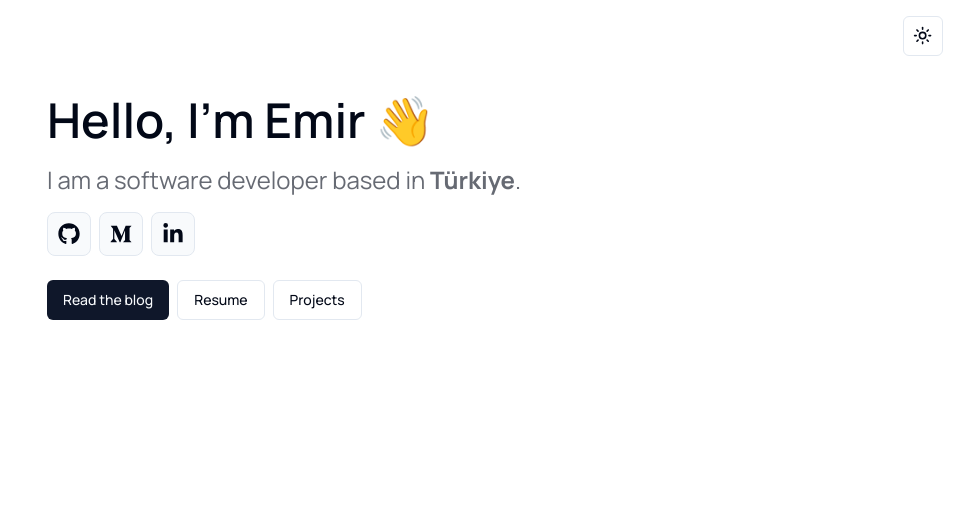
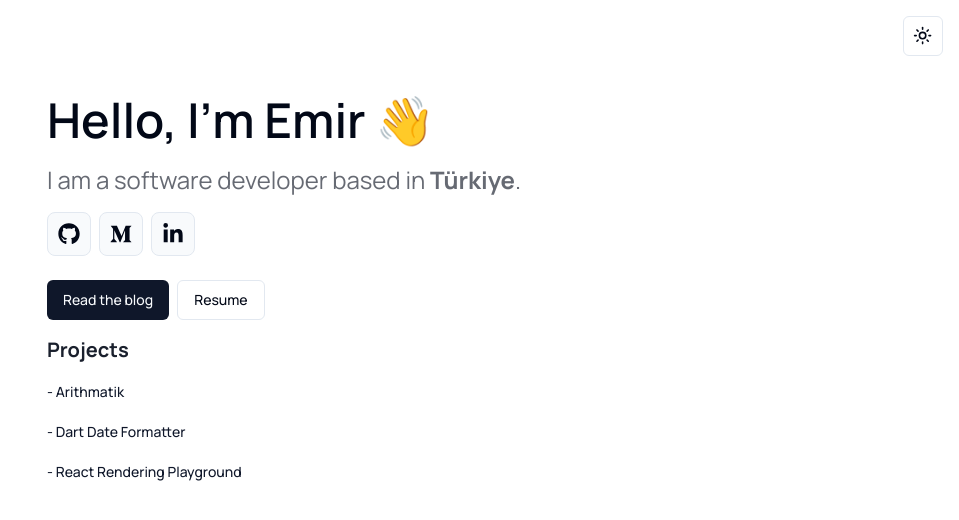
Before and after one commit to emirhalici/personal-page-next, a Next.js app: page / in a window 1280 px wide. Shown: the top 520 px of the page, without its empty margins (321-1280 px from the left). Built offline with nearby package versions, Linux system fonts and the light colour scheme.

Commit message:
feat: add project links

```diff
--- /dev/null
+++ b/components/ui/url.tsx
@@ -0,0 +1,17 @@
+interface UrlProps {
+  href: string;
+  children: React.ReactNode;
+  className?: string;
+}
+export function Url({ children, href, className }: UrlProps) {
+  return (
+    <a
+      href={href}
+      target="_blank"
+      rel="noopener noreferrer"
+      className={className}
+    >
+      {children}
+    </a>
+  );
+}
--- a/pages/index.tsx
+++ b/pages/index.tsx
@@ -2,6 +2,7 @@ import { Manrope } from "next/font/google";
 import Link from "next/link";
 import { Button } from "~/components/ui/button";
 import { SocialButtons } from "~/components/ui/social-buttons";
+import { Url } from "~/components/ui/url";
 
 const manrope = Manrope({ subsets: ["latin"] });
 
@@ -21,7 +22,27 @@ export default function Home() {
             <Button variant={"default"}>Read the blog</Button>
           </Link>
           <Button variant={"outline"}>Resume</Button>
-          <Button variant={"outline"}>Projects</Button>
+        </div>
+        <h2 className="text-xl font-bold opacity-90 pt-4">Projects</h2>
+        <div className="pt-2 flex flex-col justify-start items-start">
+          <Button variant={"link"} className="p-0">
+            <Url
+              href={"https://arithmatik.emir.bio/"}
+              children="- Arithmatik"
+            />
+          </Button>
+          <Button variant={"link"} className="p-0">
+            <Url
+              href={"https://dartdateformatter.emir.bio/"}
+              children="- Dart Date Formatter"
+            />
+          </Button>
+          <Button variant={"link"} className="p-0">
+            <Url
+              href={"https://github.com/emirhalici/react-rendering-playground"}
+              children="- React Rendering Playground"
+            />
+          </Button>
         </div>
       </div>
     </main>
```
